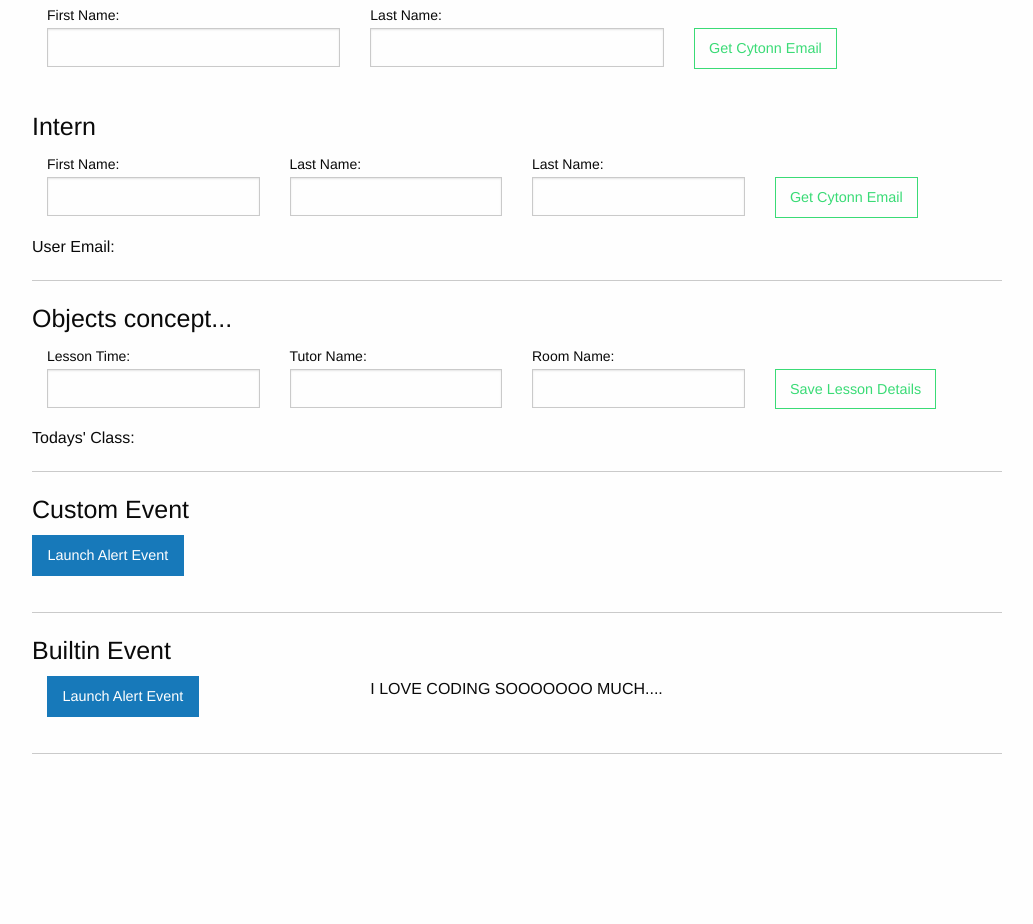
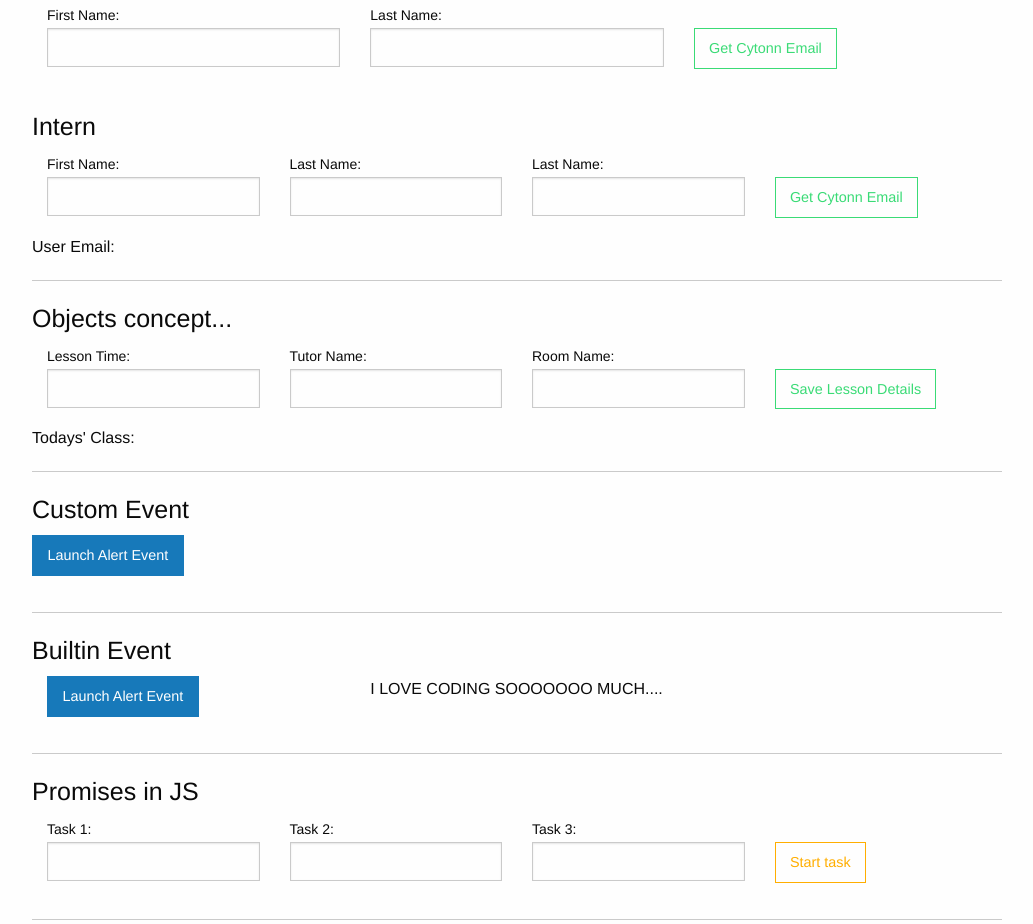
Before and after one commit to mukolweke/js_class, a plain HTML site: page index.html in a window 1280 px wide. Shown: the part 401-1325 px from the top of the page, without its empty margins (123-1156 px from the left). Before the commit the page ends 1175 px from the top, so only its background shows below. Drawn offline with Linux system fonts and the light colour scheme.

Commit message:
javascript promises

```diff
--- a/index.html
+++ b/index.html
@@ -115,6 +115,30 @@
       </div>
     </div>
     <hr>
+    <h4>Promises in JS</h4>
+    <form>
+      <div class="grid-container">
+        <div class="grid-x grid-padding-x">
+          <div class="medium-3 cell">
+            <label>Task 1: </label>
+            <input type="text" id="task1">
+          </div>
+          <div class="medium-3 cell">
+            <label>Task 2: </label>
+            <input type="text" id="task2">
+          </div>
+          <div class="medium-3 cell">
+            <label>Task 3: </label>
+            <input type="text" id="task3">
+          </div>
+          <div class="medium-3 cell">
+            <button type="button" style="margin-top:25px;" id="myTaskBtn" class="warning button extended hollow" onclick="myPromises()">Start task</button>
+          </div>
+        </div>
+      </div>
+    </form>
+    <p id='result'></p>
+    <hr/>
   </div>
 </div>
 
@@ -226,6 +250,42 @@ function myHoverIn(){
 function myHoverOut(){
   document.getElementById("myP").style.fontSize = "medium";
 }
+//................................................................
+//promises
+function myPromises(){
+  let cleanRoom = function(){
+
+  	return new Promise(function(resolve, reject){
+    	resolve("Task "+document.getElementById('task1').value + " done...;");
+    });
+
+  };
+
+  let finishCoding = function(message){
+
+  	return new Promise(function(resolve, reject){
+    	resolve(message+ " Task "+document.getElementById('task2').value + " done...;");
+    });
+
+  };
+
+  let watchMovie = function(message){
+
+  	return new Promise(function(resolve, reject){
+    	resolve(message+ " Task "+document.getElementById('task3').value + " done... bye");
+    });
+
+  };
+
+  cleanRoom().then(function(result){
+    return finishCoding(result);
+  }).then(function(result){
+    return watchMovie(result);
+  }).then(function(result){
+    document.getElementById('result').innerHTML = result;
+  });
+}
+
 </script>
 
 <script src="js/vendor/jquery.js"></script>
```
